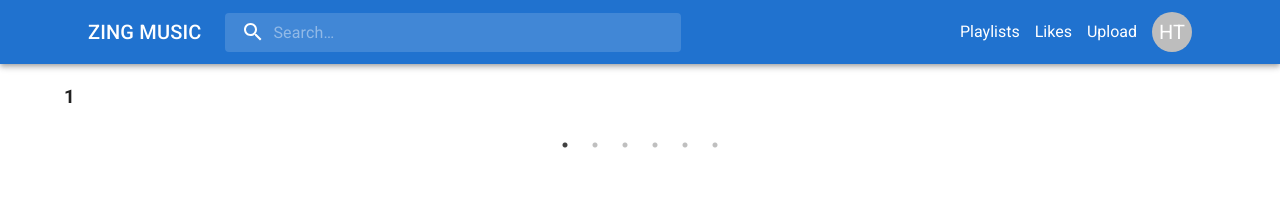
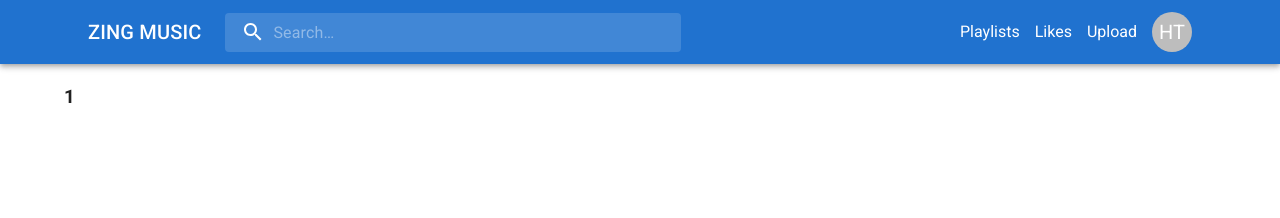
Before and after one commit to huytran72/ZingMusic, a Next.js app in the folder Zing_Music/: page / in a window 1280 px wide. Shown: the top 218 px of the page. Built offline with nearby package versions, Linux system fonts and the light colour scheme.

Commit message:
Update main.slider.tsx

```diff
--- a/Zing_Music/src/components/main/main.slider.tsx
+++ b/Zing_Music/src/components/main/main.slider.tsx
@@ -3,11 +3,11 @@ import React from "react"
 import "slick-carousel/slick/slick.css"
 import "slick-carousel/slick/slick-theme.css"
 import Slider from "react-slick"
-import Settings from "react-slick"
+import { Settings } from "react-slick"
 
 const MainSlider = () => {
-  const settings = {
-    dots: true,
+  const settings: Settings = {
+    dots: false,
     infinite: true,
     speed: 500,
     slidesToShow: 1,
```
